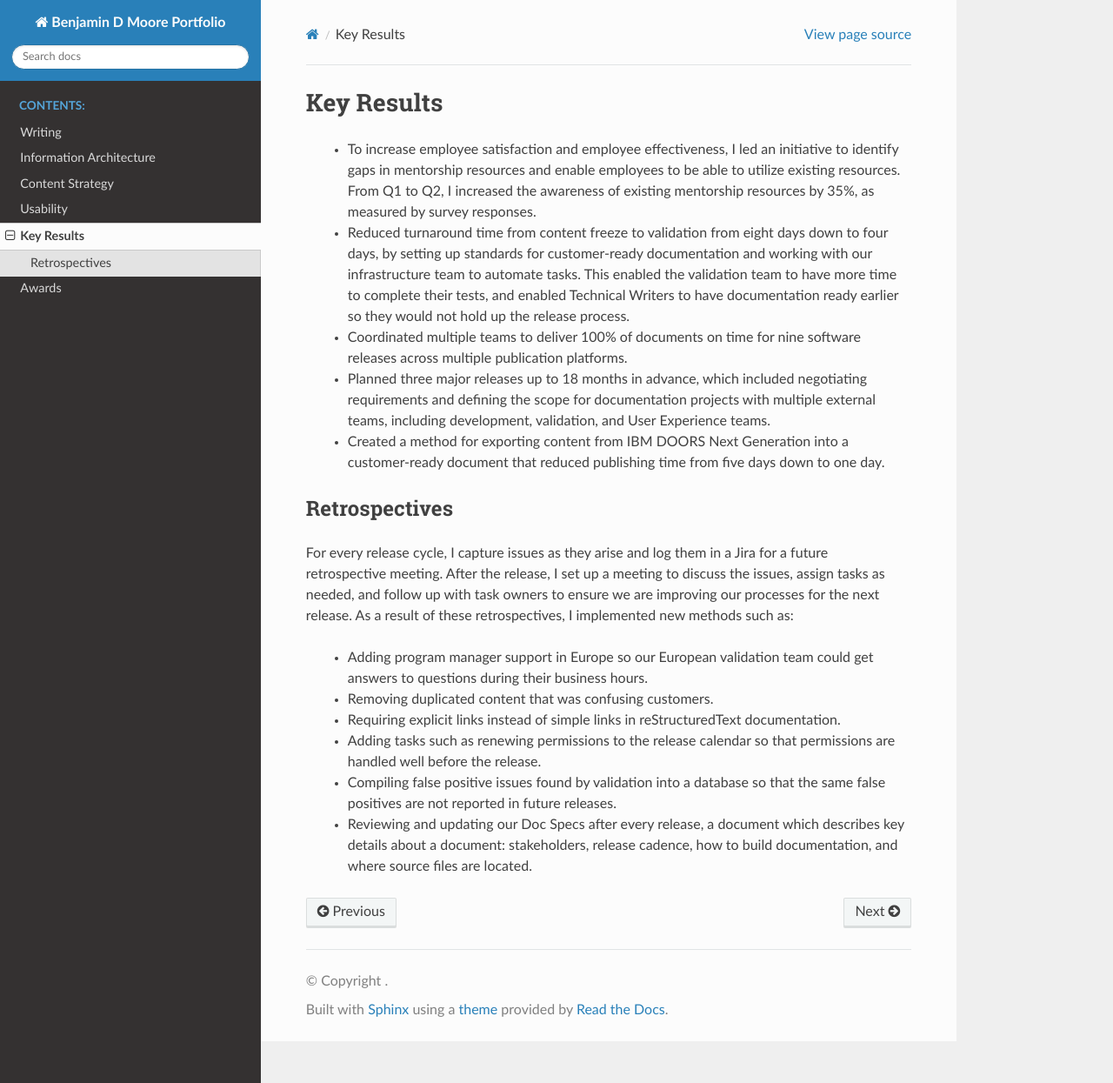
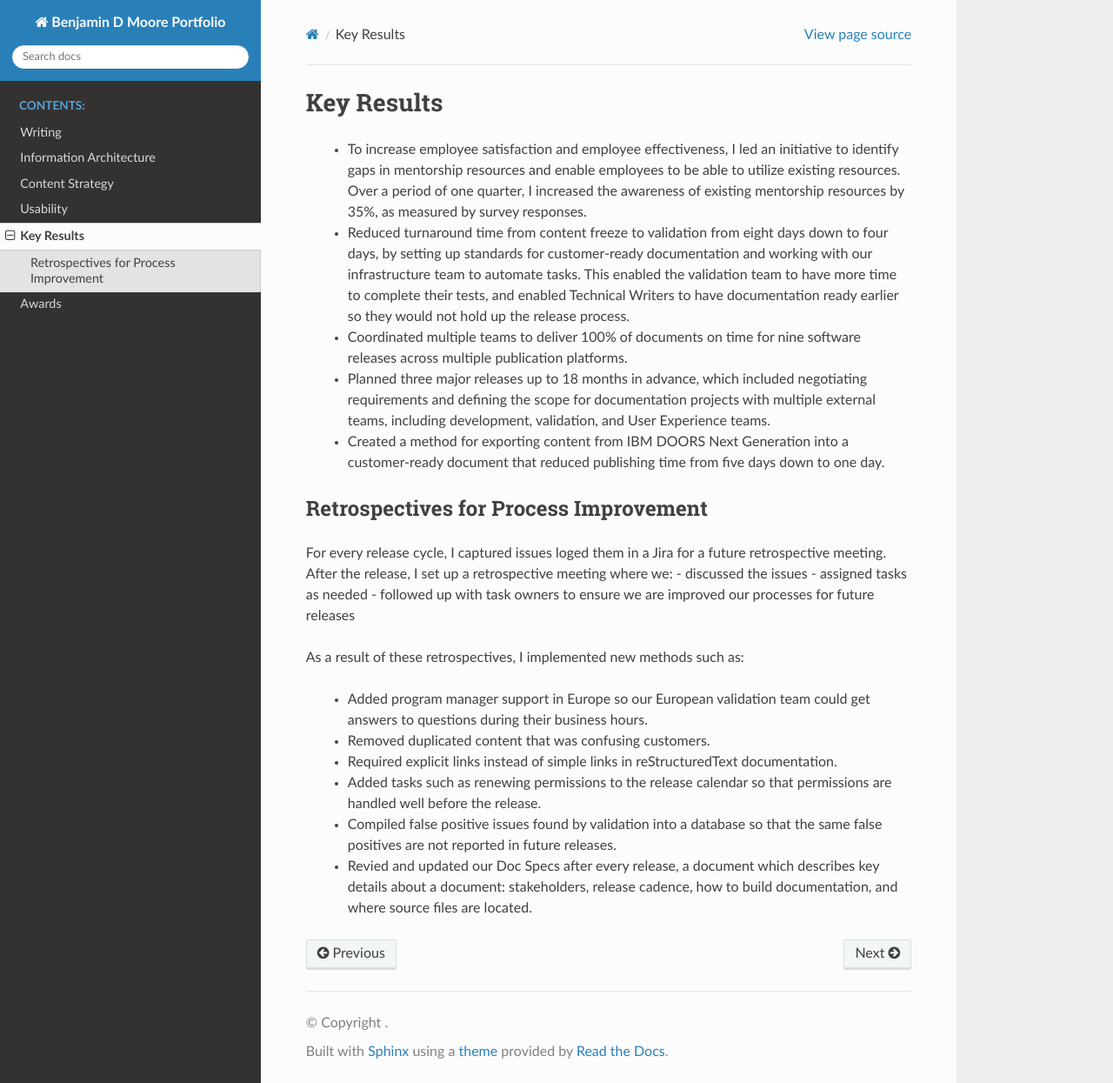
Before and after one commit to bikerben33/portfolio, a Sphinx documentation site: the page built from docs/source/key-results.rst, in a window 1280 px wide and 1245 px high. Shown: the whole window at 87% size. Built offline with Sphinx 7.4.7 and the Read the Docs theme 3.1.0, drawn with Linux system fonts in a browser that asks for light colours.

Commit message:
Language updates

```diff
--- a/docs/source/key-results.rst
+++ b/docs/source/key-results.rst
@@ -5,7 +5,7 @@ Key Results
 
    * To increase employee satisfaction and employee effectiveness, I led an
      initiative to identify gaps in mentorship resources and enable employees to
-     be able to utilize existing resources. From Q1 to Q2, I increased the
+     be able to utilize existing resources. Over a period of one quarter, I increased the
      awareness of existing mentorship resources by 35%, as measured by survey
      responses.
    * Reduced turnaround time from content freeze to validation from eight days
@@ -25,24 +25,28 @@ Key Results
      Generation into a customer-ready document that reduced publishing time from
      five days down to one day.
 
-Retrospectives
-**************
+Retrospectives for Process Improvement
+**************************************
 
-For every release cycle, I capture issues as they arise and log them in a Jira
-for a future retrospective meeting. After the release, I set up a meeting to
-discuss the issues, assign tasks as needed, and follow up with task owners to
-ensure we are improving our processes for the next release. As a result of these
+For every release cycle, I captured issues loged them in a Jira
+for a future retrospective meeting. After the release, I set up a retrospective meeting
+where we:
+- discussed the issues
+- assigned tasks as needed
+- followed up with task owners to ensure we are improved our processes for future releases
+
+As a result of these
 retrospectives, I implemented new methods such as:
 
-   * Adding program manager support in Europe so our European validation team could
+   * Added program manager support in Europe so our European validation team could
      get answers to questions during their business hours.
-   * Removing duplicated content that was confusing customers.
-   * Requiring explicit links instead of simple
+   * Removed duplicated content that was confusing customers.
+   * Required explicit links instead of simple
      links in reStructuredText documentation.
-   * Adding tasks such as renewing permissions to the release calendar so that permissions
+   * Added tasks such as renewing permissions to the release calendar so that permissions
      are handled well before the release.
-   * Compiling false positive issues found by validation into a database so that the same
+   * Compiled false positive issues found by validation into a database so that the same
      false positives are not reported in future releases.
-   * Reviewing and updating our Doc Specs after every release, a document which describes key
+   * Revied and updated our Doc Specs after every release, a document which describes key
      details about a document: stakeholders, release cadence, how to build
      documentation, and where source files are located.
```
Also changed, not shown: docs/source/content-strategy.rst (+12 -6 lines).
